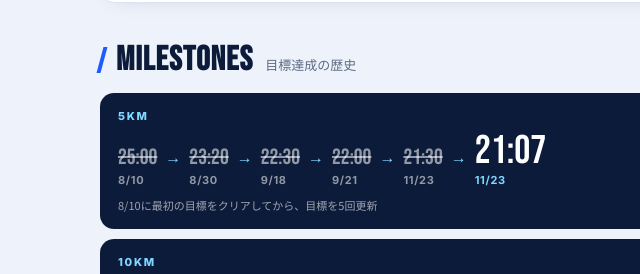
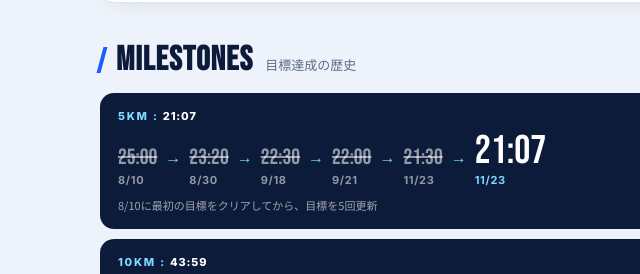
Before and after one commit to yuhei-h-9mm/workout-log, a plain HTML site: page index.html in a window 1280 px wide. Shown: the part 4079-4353 px from the top of the page, 0-640 px from the left. Drawn offline with nearby package versions, Linux system fonts and the light colour scheme.

```diff
--- a/index.html
+++ b/index.html
@@ -141,6 +141,7 @@ svg text.big { fill: var(--navy); font-family: var(--num); font-size: 20px; }
 .ms-progress { display: grid; grid-template-columns: 1fr; gap: 10px; margin-bottom: 16px; }
 .ms-p { background: var(--navy); color: #fff; border-radius: 14px; padding: 16px 18px; min-width: 0; overflow: hidden; }
 .ms-p .k { font-family: var(--en); font-size: 11px; font-weight: 800; letter-spacing: .16em; color: #7fd8ff; }
+.ms-p .kbest { color: #fff; letter-spacing: .08em; }
 .ms-p .row { display: flex; align-items: baseline; gap: 8px; margin-top: 8px; flex-wrap: nowrap; overflow-x: auto; white-space: nowrap; padding-bottom: 4px; scrollbar-width: thin; }
 .ms-p .row > * { flex: none; }
 .ms-p .row { align-items: flex-end; }
@@ -596,7 +597,7 @@ function fillMilestones(g) {
   const pr = $('ms-progress'), tl = $('tl'); if (!pr || !tl) return;
   pr.replaceChildren(); tl.replaceChildren();
   for (const p of g.progress || []) {
-    const c = el('div', 'ms-p'); c.append(el('div', 'k', p.label));
+    const c = el('div', 'ms-p'); const kk = el('div', 'k', p.label + ' : '); kk.append(el('span', 'kbest', p.to)); c.append(kk);
     const row = el('div', 'row');
     const step = (cls, t, d) => { const w = el('span', 'step'); w.append(el('span', cls, t), el('span', 'sd', d || '')); return w; };
     for (const st of p.steps || []) row.append(typeof st === 'string' ? step('from', st, '') : step('from', st.t, st.d), el('span', 'arrow', '→'));
```
